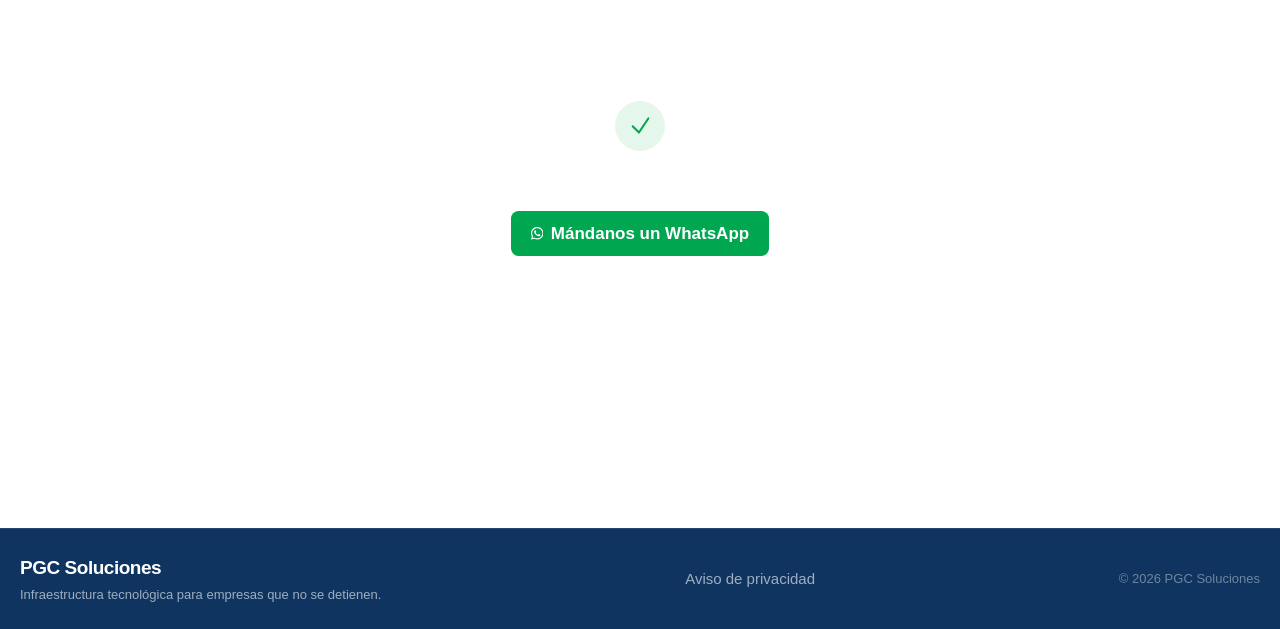
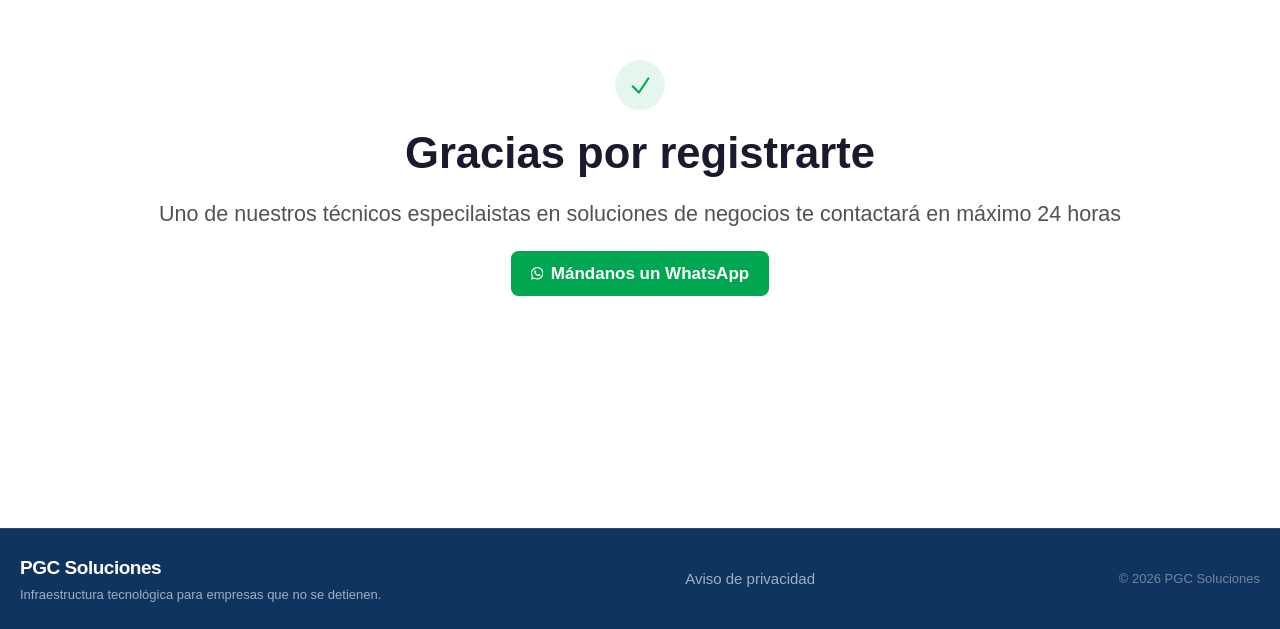
Before and after one commit to imadamblack/pgc, a Next.js app: page /thankyou in a window 1280 px wide. Shown: the part 171-800 px from the top of the page. Built offline with nearby package versions, Linux system fonts and the light colour scheme.

Commit message:
UPD: /thankyou

```diff
--- a/content.js
+++ b/content.js
@@ -221,4 +221,8 @@ export const content = {
     tagline: 'Infraestructura tecnológica para empresas que no se detienen.',
     copy: '© 2025 PGC Soluciones. Todos los derechos reservados.',
   },
+  thankyou: {
+    title: 'Gracias por registrarte',
+    description: 'Uno de nuestros técnicos especilaistas en soluciones de negocios te contactará en máximo 24 horas'
+  }
 };
--- a/src/pages/thankyou.js
+++ b/src/pages/thankyou.js
@@ -4,7 +4,7 @@ import { content } from '@content';
 export default function ThankYou() {
   return (
     <section className="relative flex flex-col flex-grow items-center justify-center px-6 py-24">
-      <div className="max-w-lg w-full flex flex-col items-center text-center gap-8">
+      <div className="container w-full flex flex-col items-center text-center gap-8">
 
         {/* Icon */}
         <div className="w-20 h-20 rounded-full bg-brand-5/10 flex items-center justify-center">
```
